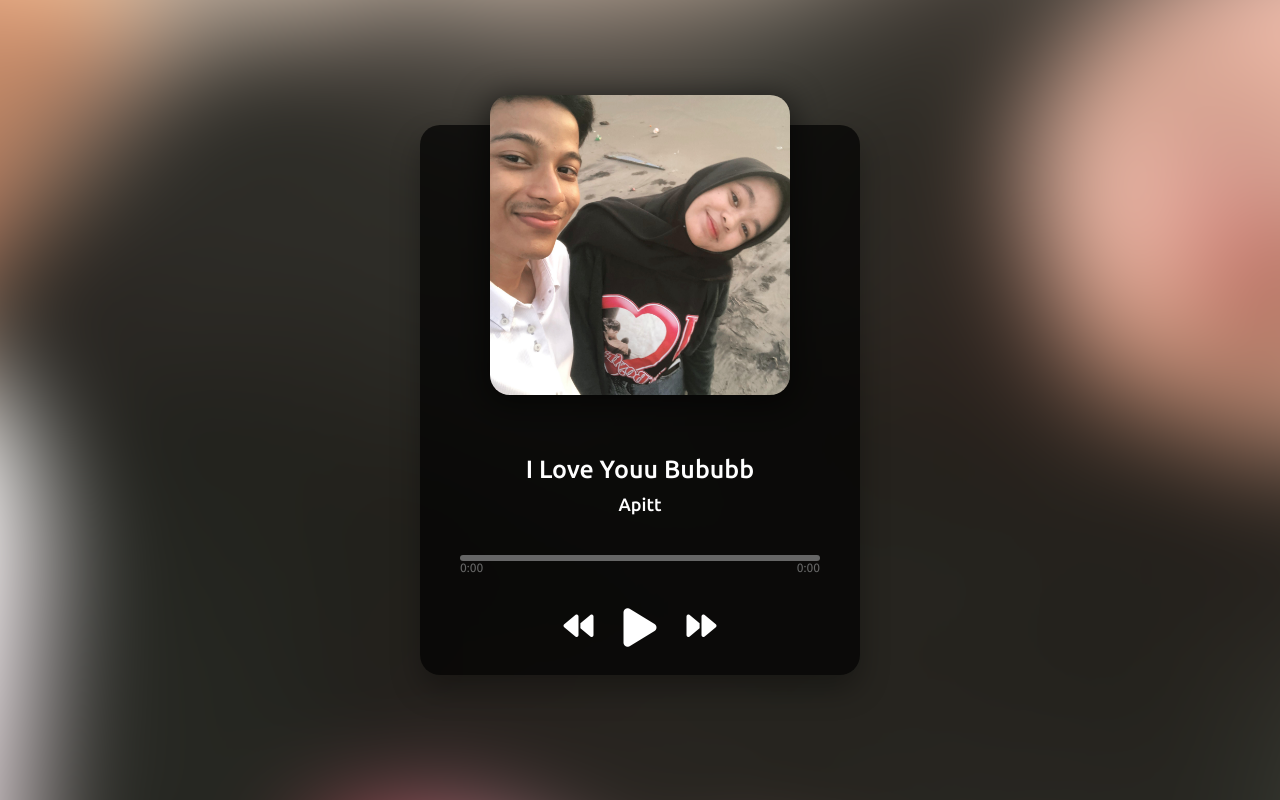
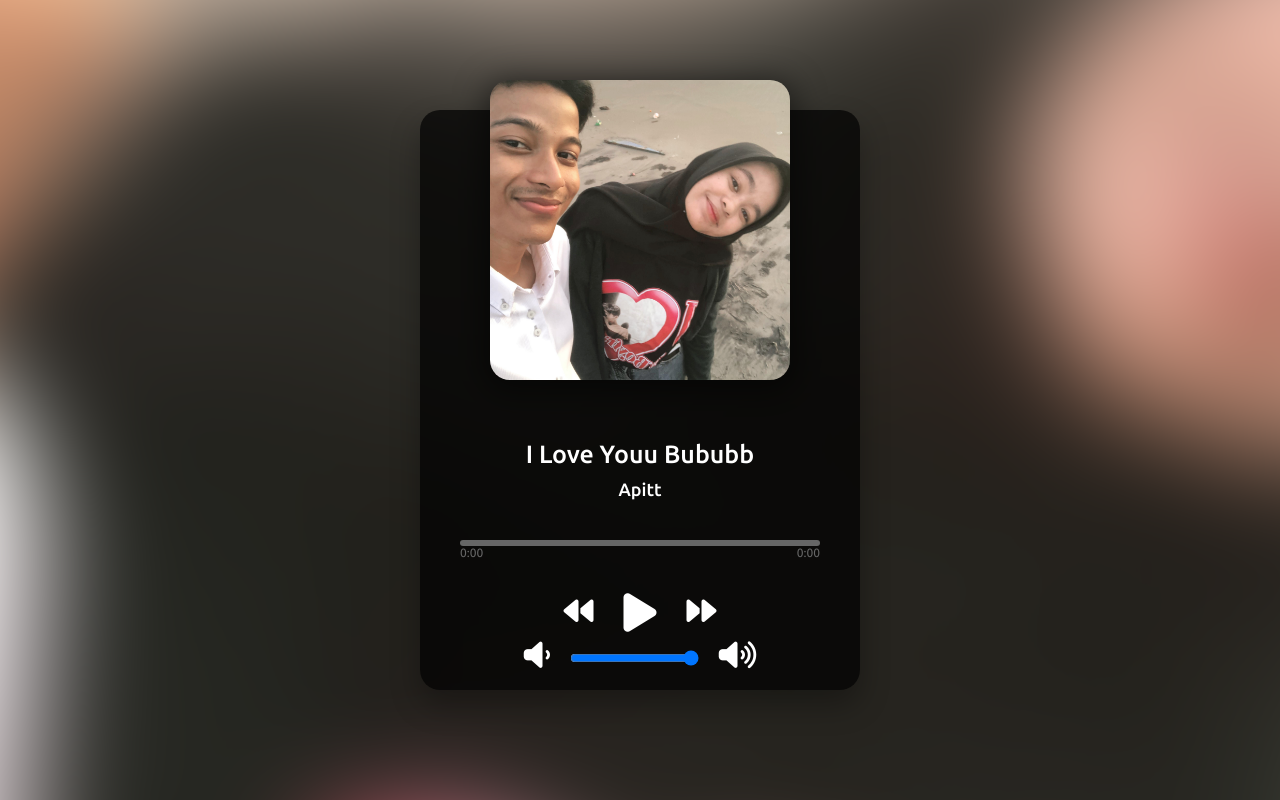
Before and after one commit to Amorecapit/bububbb, a plain HTML site: page music.html in a window 1280 px wide. Drawn offline with Linux system fonts and the light colour scheme.

Commit message:
Update music.html

```diff
--- a/music.html
+++ b/music.html
@@ -38,6 +38,11 @@
             <i class="fa-solid fa-forward" title="Next" id="next"></i>
         </div>
 
+          <div class="volume-control">
+            <i class="fa-solid fa-volume-down" title="Volume Down" id="volume-down"></i>
+            <input type="range" id="volume-slider" min="0" max="1" step="0.01" value="1">
+            <i class="fa-solid fa-volume-up" title="Volume Up" id="volume-up"></i>
+        </div>
     </div>
 
     <script src="music.js"></script>
```
